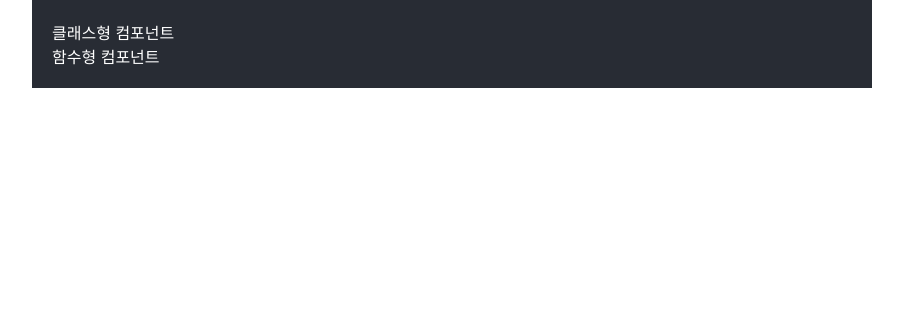
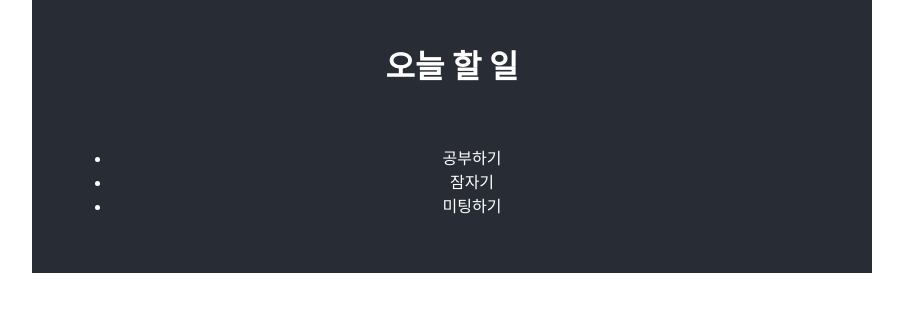
Before and after one commit to gyeong-k/todolist, a React (Create React App) app: page / in a window 1280 px wide. Shown: the top 312 px of the page, without its empty margins (188-1091 px from the left). Built offline with nearby package versions, Linux system fonts and the light colour scheme.

Commit message:
status 사용하기

```diff
--- a/src/App.css
+++ b/src/App.css
@@ -4,6 +4,7 @@
   padding: 20px;
   background-color: #282c34;
   color: white;
+  text-align: center;
 }
 
 .test {
--- a/src/App.tsx
+++ b/src/App.tsx
@@ -1,15 +1,13 @@
 import React from "react";
 import logo from "./logo.svg";
 import "./App.css";
-import ClassCom from "./ClassCom";
-import FuncCom from "./FuncCom";
+import TodoList from "./Todolist";
 
 function App() {
   let name = "리액트";
   return (
     <div className="container">
-      <ClassCom></ClassCom>
-      <FuncCom></FuncCom>
+      <TodoList></TodoList>
     </div>
   );
 }
--- /dev/null
+++ b/src/Todolist.tsx
@@ -0,0 +1,22 @@
+import React, { useState } from "react";
+
+//React.FC : 함수컴포넌트 -> 프롭스의 타입 명시 역할
+//state : 리액트에선 변수대신 데이터 저장 -> 데이터의 상태 / 데이터를 동적 감시해 데이터가 변하면 반영
+const TodoList: React.FC = () => {
+  const title: string = "오늘 할 일";
+  const [todos] = useState(["공부하기", "잠자기", "미팅하기"]);
+  return (
+    <div>
+      <h1>{title}</h1>
+      <p></p>
+      <div className="container">
+        <ul>
+          <li>{todos[0]}</li>
+          <li>{todos[1]}</li>
+          <li>{todos[2]}</li>
+        </ul>
+      </div>
+    </div>
+  );
+};
+export default TodoList;
```
